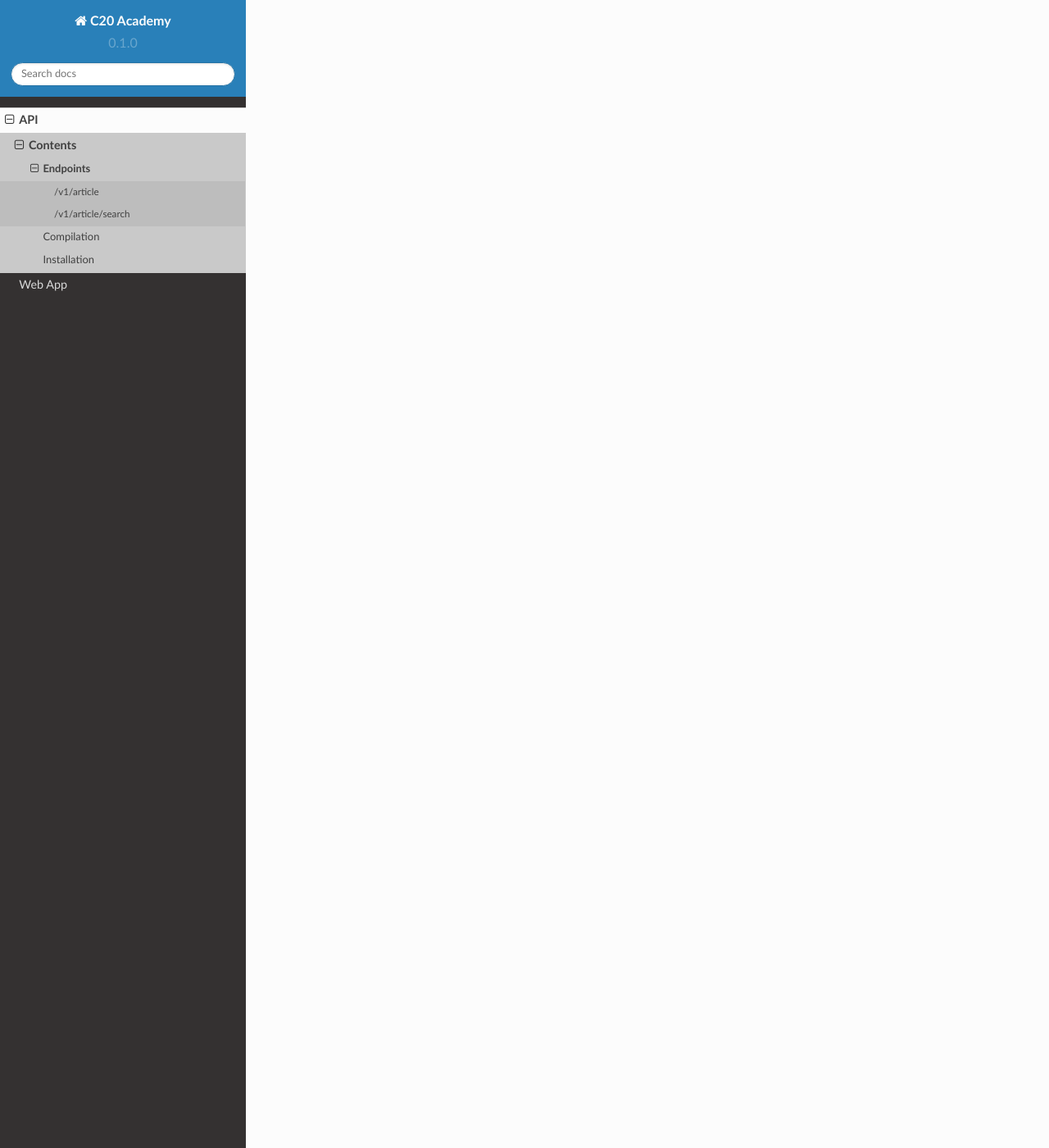
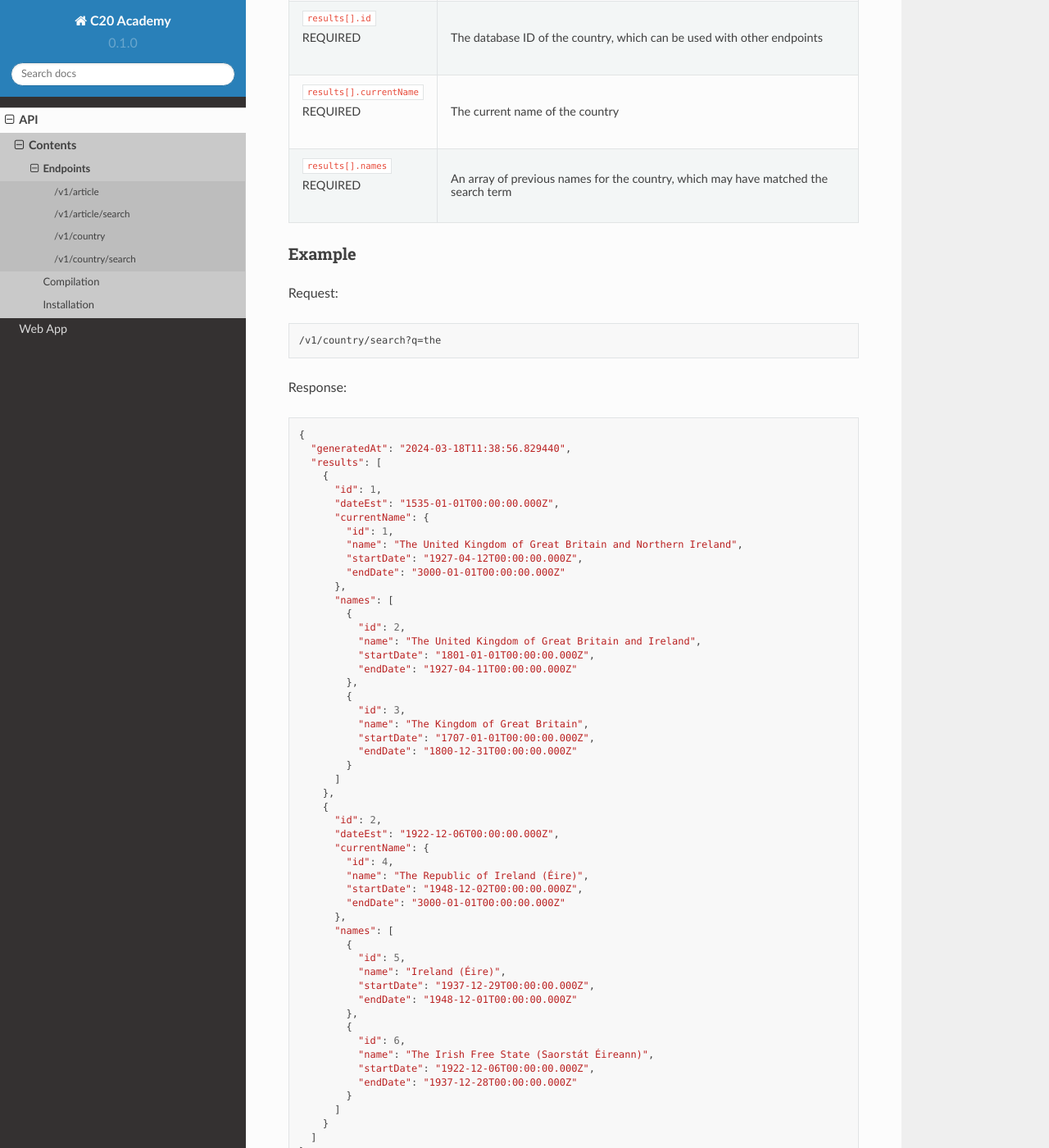
Before and after one commit to SETAP-Group5A-2023/c20-academy-docs, a Sphinx documentation site: the page built from docs/source/api/endpoints.rst, in a window 1280 px wide and 1400 px high, scrolled down 5653 px. Shown: the whole window at 82% size. Built offline with Sphinx 7.4.7 and the Read the Docs theme 2.0.0, drawn with Linux system fonts in a browser that asks for light colours; some of the changed text lies outside the part shown.

Commit message:
add country endpoints

```diff
--- a/docs/source/api/endpoints.rst
+++ b/docs/source/api/endpoints.rst
@@ -16,7 +16,7 @@ Returns a single article from the database, as per it's ID.
 .. list-table:: Arguments
   :header-rows: 0
 
-  * - | id
+  * - | :code:`id`
       | REQUIRED
     - A positive integer representing the ID of an article in the database
 
@@ -96,7 +81,7 @@ Returns a list of articles which match the search term
 .. list-table:: Arguments
   :header-rows: 0
 
-  * - | q
+  * - | :code:`q`
       | REQUIRED
     - A search term which article titles should be matched against
 
@@ -105,13 +90,13 @@ Returns a list of articles which match the search term
 
   * - | :code:`generatedAt`
       | REQUIRED
-    - An ISO 8601 formatted time representing when the response was generated by the server
+    - An ISO 8601 formatted timestamp representing when the response was generated by the server
   * - | :code:`results`
       | REQUIRED
     - An array of articles which match the search term
   * - | :code:`results[].id`
       | REQUIRED
-    - The database ID of the article
+    - The database ID of the article, which can be used with other endpoints
   * - | :code:`results[].title`
       | REQUIRED
     - The title of the article, which matched the search term
@@ -124,7 +109,7 @@ Example
 
 Request::
 
-  /v1/article/search?q=irish
+  /v1/article/search?q=Irish
 
 Returns::
 
@@ -138,3 +123,190 @@ Returns::
       }
     ]
   }
+
+/v1/country
+-----------
+
+Returns a single country from the database, as per it's ID.
+
+.. list-table:: Arguments
+  :header-rows: 0
+
+  * - | :code:`id`
+      | REQUIRED
+    - A positive integer representing the ID of a country in the database
+
+.. list-table:: Return Values
+  :header-rows: 0
+
+  * - | :code:`generatedAt`
+      | REQUIRED
+    - An ISO 8601 formatted timestamp representing when the response was generated by the server
+  * - | :code:`result`
+      | OPTIONAL
+    - Contains :code:`null` if the ID is invalid or not found, otherwise the values from the database corresponding to the ID of the request
+  * - | :code:`result.id`
+      | REQUIRED
+    - The database ID of the country
+  * - | :code:`result.dateEst`
+      | REQUIRED
+    - The date the country is said to be established
+  * - | :code:`result.currentName`
+      | REQUIRED
+    - The current name of the country
+  * - | :code:`result.names`
+      | REQUIRED
+    - An array of previous names for the country
+  * - | :code:`result.populations`
+      | REQUIRED
+    - An array of approximate populations for the country
+  * - | :code:`result.articles`
+      | REQUIRED
+    - An array of articles related to the country
+  * - | :code:`result.triviaSections`
+      |
+    - An array of trivia sections related to the country
+
+Example
++++++++
+
+Request::
+
+  /v1/country?id=1
+
+Response::
+
+  {
+    "generatedAt": "2024-03-18T11:38:07.656825",
+    "result": {
+      "id": 2,
+      "dateEst": "1922-12-06T00:00:00.000Z",
+      "currentName": {
+        "id": 4,
+        "name": "The Republic of Ireland (Éire)",
+        "startDate": "1948-12-02T00:00:00.000Z",
+        "endDate": "3000-01-01T00:00:00.000Z"
+      },
+      "names": [
+        {
+          "id": 5,
+          "name": "Ireland (Éire)",
+          "startDate": "1937-12-29T00:00:00.000Z",
+          "endDate": "1948-12-01T00:00:00.000Z"
+        },
+        {
+          "id": 6,
+          "name": "The Irish Free State (Saorstát Éireann)",
+          "startDate": "1922-12-06T00:00:00.000Z",
+          "endDate": "1937-12-28T00:00:00.000Z"
+        }
+      ],
+      "populations": [
+        {
+          "id": 13,
+          "approxPopulation": 3100000,
+          "date": "1920-01-01T00:00:00.000Z"
+        }
+      ],
+      "articles": [
+        {
+          "id": 1,
+          "title": "Irish War of Independence",
+          "date": "2024-03-11T00:00:00.000Z"
+        }
+      ],
+      "triviaSections": []
+    }
+  }
+
+/v1/country/search
+------------------
+
+.. list-table:: Arguments
+  :header-rows: 0
+
+  * - | :code:`q`
+      | REQUIRED
+    - A search term which country names (current and previous) should be matched against
+
+.. list-table:: Return Values
+  :header-rows: 0
+
+  * - | :code:`generatedAt`
+      | REQUIRED
+    - An ISO 8601 formatted timestamp representing when the response was generated by the server
+  * - | :code:`results`
+      | REQUIRED
+    - An array of countries which match the search term
+  * - | :code:`results[].id`
+      | REQUIRED
+    - The database ID of the country, which can be used with other endpoints
+  * - | :code:`results[].currentName`
+      | REQUIRED
+    - The current name of the country
+  * - | :code:`results[].names`
+      | REQUIRED
+    - An array of previous names for the country, which may have matched the search term
+
+Example
++++++++
+
+Request::
+
+  /v1/country/search?q=the
+
+Response::
+
+  {
+    "generatedAt": "2024-03-18T11:38:56.829440",
+    "results": [
+      {
+        "id": 1,
+        "dateEst": "1535-01-01T00:00:00.000Z",
+        "currentName": {
+          "id": 1,
+          "name": "The United Kingdom of Great Britain and Northern Ireland",
+          "startDate": "1927-04-12T00:00:00.000Z",
+          "endDate": "3000-01-01T00:00:00.000Z"
+        },
+        "names": [
+          {
+            "id": 2,
+            "name": "The United Kingdom of Great Britain and Ireland",
+            "startDate": "1801-01-01T00:00:00.000Z",
+            "endDate": "1927-04-11T00:00:00.000Z"
+          },
+          {
+            "id": 3,
+            "name": "The Kingdom of Great Britain",
+            "startDate": "1707-01-01T00:00:00.000Z",
+            "endDate": "1800-12-31T00:00:00.000Z"
+          }
+        ]
+      },
+      {
+        "id": 2,
+        "dateEst": "1922-12-06T00:00:00.000Z",
+        "currentName": {
+          "id": 4,
+          "name": "The Republic of Ireland (Éire)",
+          "startDate": "1948-12-02T00:00:00.000Z",
+          "endDate": "3000-01-01T00:00:00.000Z"
+        },
+        "names": [
+          {
+            "id": 5,
+            "name": "Ireland (Éire)",
+            "startDate": "1937-12-29T00:00:00.000Z",
+            "endDate": "1948-12-01T00:00:00.000Z"
+          },
+          {
+            "id": 6,
+            "name": "The Irish Free State (Saorstát Éireann)",
+            "startDate": "1922-12-06T00:00:00.000Z",
+            "endDate": "1937-12-28T00:00:00.000Z"
+          }
+        ]
+      }
+    ]
+  }
```
Also changed, not shown: other parts of docs/source/api/endpoints.rst (+1 -16 lines).
